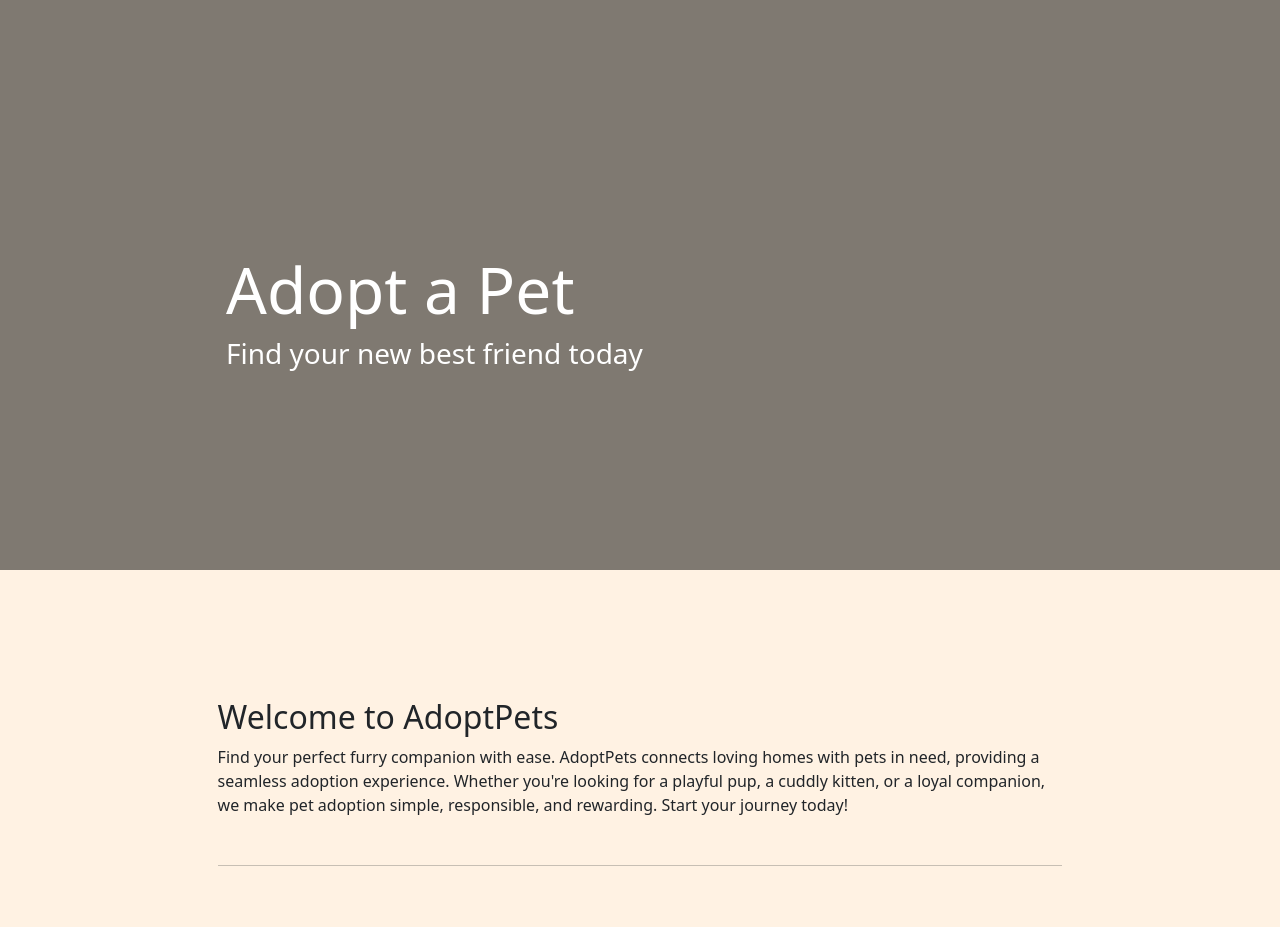
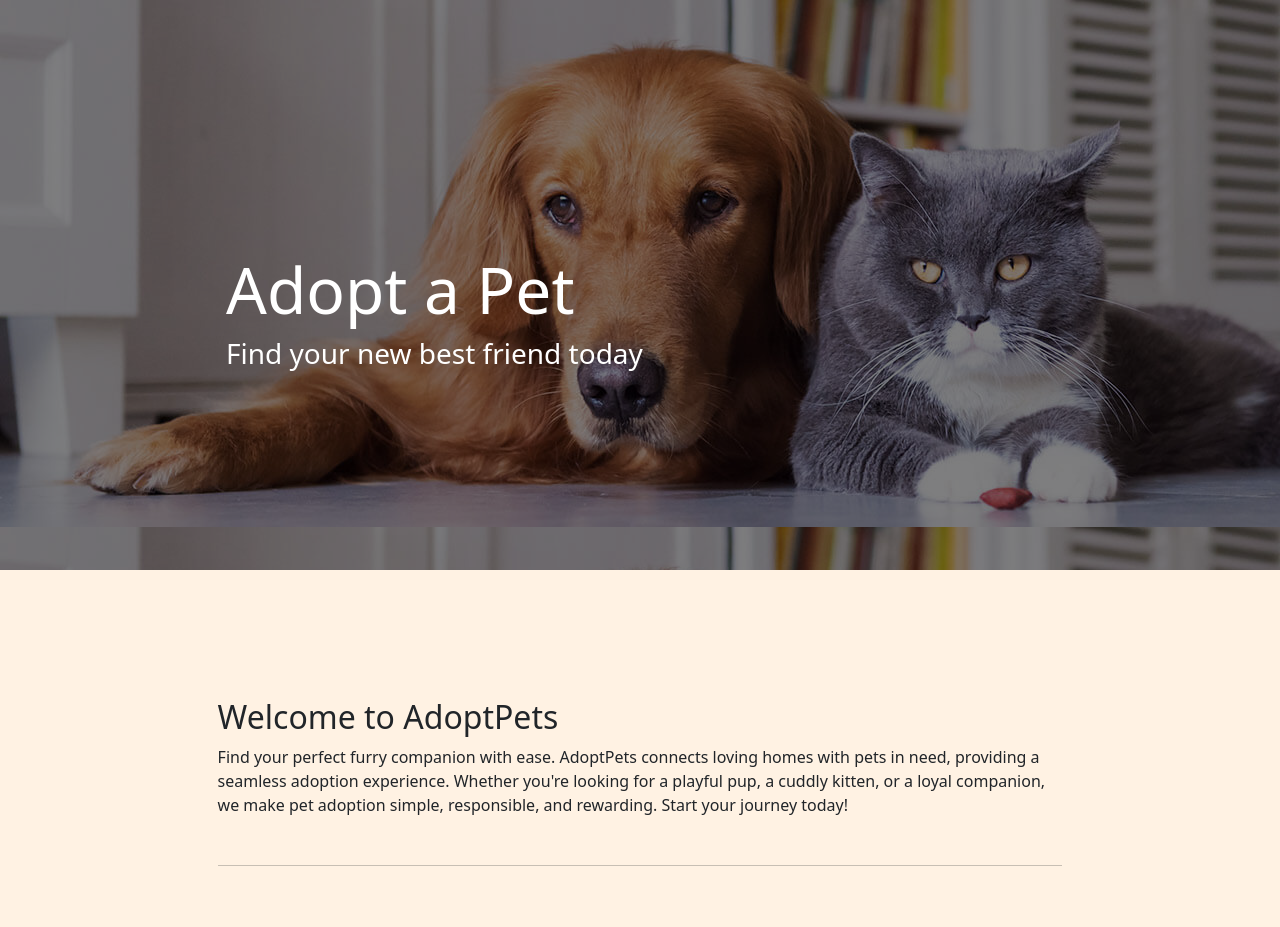
Before and after one commit to BlairyDev/ASE220-02, a website: page public/index.html in a window 1280 px wide. Shown: the top 927 px of the page. Drawn offline with nearby package versions, Linux system fonts and the light colour scheme; no server answers.

Commit message:
Fix image for intro not showing up

```diff
--- a/public/styles.css
+++ b/public/styles.css
@@ -48,7 +48,7 @@
 
 
 .intro {
-    background: linear-gradient( rgba(0, 0, 0, 0.5), rgba(0, 0, 0, 0.5) ), url('images/jumbotron.jpg');
+    background: linear-gradient( rgba(0, 0, 0, 0.5), rgba(0, 0, 0, 0.5) ), url('icons/jumbotron.jpg');
     padding-top: 12rem;
     padding-bottom: 12rem;
 
```
Also changed, not shown: public/icons/jumbotron.jpg (added).
